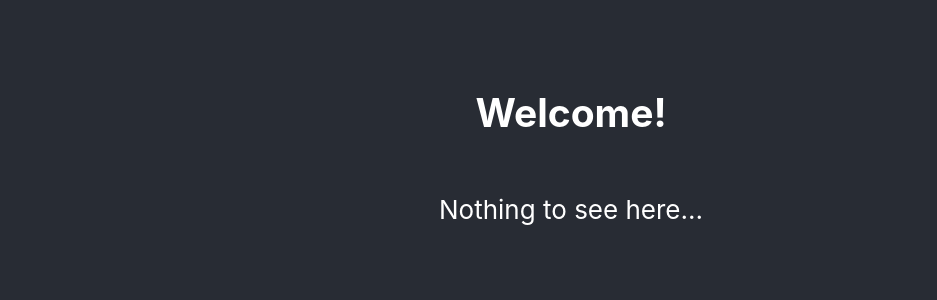
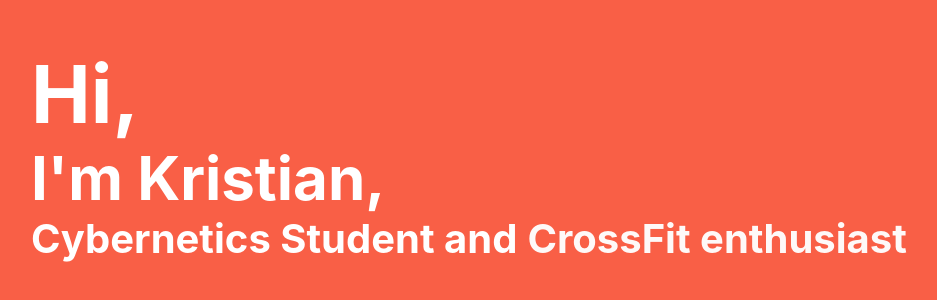
Before and after one commit to jegerud/jegerud.github.io, a React (Create React App) app: page / in a window 1280 px wide. Shown: the part 246-546 px from the top of the page, without its empty margins (69-1006 px from the left). Built offline with nearby package versions, Linux system fonts and the light colour scheme; the HTML template or start-up script is replaced by a standard one.

Commit message:
Some decent work done

```diff
--- a/package.json
+++ b/package.json
@@ -4,6 +4,7 @@
   "version": "0.1.0",
   "private": true,
   "dependencies": {
+    "@fullpage/react-fullpage": "^0.1.27",
     "@testing-library/jest-dom": "^5.16.5",
     "@testing-library/react": "^13.3.0",
     "@testing-library/user-event": "^13.5.0",
@@ -11,9 +12,13 @@
     "@types/node": "^16.11.51",
     "@types/react": "^18.0.17",
     "@types/react-dom": "^18.0.6",
+    "date-since": "^1.0.0",
     "react": "^18.2.0",
     "react-dom": "^18.2.0",
+    "react-full-page-scroller": "^0.1.6",
+    "react-full-screen": "^1.1.1",
     "react-scripts": "5.0.1",
+    "styled-components": "^5.3.5",
     "typescript": "^4.7.4",
     "web-vitals": "^2.1.4"
   },
@@ -44,6 +49,7 @@
     ]
   },
   "devDependencies": {
+    "@types/styled-components": "^5.1.26",
     "gh-pages": "^4.0.0"
   }
 }
--- a/src/App.css
+++ /dev/null
@@ -1,38 +0,0 @@
-.App {
-  text-align: center;
-}
-
-.App-logo {
-  height: 40vmin;
-  pointer-events: none;
-}
-
-@media (prefers-reduced-motion: no-preference) {
-  .App-logo {
-    animation: App-logo-spin infinite 20s linear;
-  }
-}
-
-.App-header {
-  background-color: #282c34;
-  min-height: 100vh;
-  display: flex;
-  flex-direction: column;
-  align-items: center;
-  justify-content: center;
-  font-size: calc(10px + 2vmin);
-  color: white;
-}
-
-.App-link {
-  color: #61dafb;
-}
-
-@keyframes App-logo-spin {
-  from {
-    transform: rotate(0deg);
-  }
-  to {
-    transform: rotate(360deg);
-  }
-}
--- a/src/App.tsx
+++ b/src/App.tsx
@@ -1,15 +1,25 @@
-import React from 'react';
-import './App.css';
+import React from "react";
+import styled from "styled-components";
+import { About } from "./pages/about";
+import { Home } from "./pages/home";
+import { Contact } from "./pages/contact";
+import { Projects } from "./pages/projects";
 
 function App() {
   return (
-    <div className="App">
-      <header className="App-header">
-        <h2>Welcome!</h2>
-        <p>Nothing to see here...</p>
-      </header>
-    </div>
+    <AppContainer>
+      <Home />
+      <About />
+      <Projects />
+      <Contact />
+    </AppContainer>
   );
 }
 
+const AppContainer = styled.div`
+  height: 100vh;
+  scroll-snap-type: y mandatory;
+  overflow: auto;
+`;
+
 export default App;
--- /dev/null
+++ b/src/pages/about.tsx
@@ -0,0 +1,70 @@
+import React from "react";
+import styled from "styled-components";
+
+export function About() {
+  return (
+    <AboutContainer>
+      <AboutHeader>
+        <InnerHeader>About</InnerHeader>
+        <Content>
+          My name is Kristian Jegerud, and I am {getYearSince()} years old. I am
+          originally from Skotterud in Eidskog, but currently lives in Trondheim
+          for studies. Free time is used for CrossFit, the outdoors and playing
+          the accordion.
+        </Content>
+        <div>
+          <SubHeader>Studies</SubHeader>
+          <Content>
+            I have completed a 3-year bachelor's study in computer science at
+            NTNU Gjøvik, giving me a solid basis within web development,
+            mathematics and programming. I'm currently studying Industrial
+            Cybernetics at NTNU, a 2 year master program that gives a solid
+            basis with theoretical and practical knowledge in observing and
+            management of dynamic systems. I have chosen to spread the master
+            program over 3 years, making space for me to dive deeper into
+            subject areas I am interested in.
+          </Content>
+        </div>
+      </AboutHeader>
+    </AboutContainer>
+  );
+}
+
+const AboutContainer = styled.div`
+  scroll-snap-align: start;
+  height: 100vh;
+  background-color: #8ce06e;
+`;
+
+const AboutHeader = styled.header`
+  min-height: 100vh;
+  display: flex;
+  flex-direction: column;
+  align-items: flex-start;
+  justify-content: center;
+  padding-left: 150px;
+  padding-right: 150px;
+  font-size: calc(10px + 2vmin);
+  color: white;
+`;
+
+const InnerHeader = styled.h1`
+  font-size: 80px;
+`;
+
+const SubHeader = styled.h2`
+  font-size: 40px;
+`;
+
+const Content = styled.p`
+  font-size: 16px;
+`;
+
+function getYearSince() {
+  const birth = new Date("April 3, 1998 17:00:00");
+  const current = new Date();
+  var since = current.getFullYear() - birth.getFullYear();
+  if (current.getMonth < birth.getMonth) since--;
+  // console.log(current - birth);
+  return since;
+}
--- /dev/null
+++ b/src/pages/contact.tsx
@@ -0,0 +1,40 @@
+import React from "react";
+import styled from "styled-components";
+
+export function Contact() {
+  return (
+    <ContactContainer>
+      <ContactHeader>
+        <InnerHeader>Contact</InnerHeader>
+        <SubHeader>Just in case...</SubHeader>
+      </ContactHeader>
+    </ContactContainer>
+  );
+}
+
+const ContactContainer = styled.div`
+  scroll-snap-align: start;
+  height: 100vh;
+  background-color: #6ee0b2;
+`;
+
+const ContactHeader = styled.header`
+  min-height: 100vh;
+  display: flex;
+  flex-direction: column;
+  align-items: flex-start;
+  justify-content: center;
+  padding-left: 150px;
+  padding-right: 150px;
+  font-size: calc(10px + 2vmin);
+  color: white;
+`;
+
+const InnerHeader = styled.h1`
+  font-size: 80px;
+  margin-bottom: -10px;
+`;
+
+const SubHeader = styled.h2`
+  font-size: 30px;
+`;
--- /dev/null
+++ b/src/pages/home.tsx
@@ -0,0 +1,104 @@
+import React, { useEffect, useState } from "react";
+import styled from "styled-components";
+
+export function Home() {
+  const contents = [
+    "AI enthusiast",
+    "Medical Science enthusiast",
+    "CrossFit enthusiast",
+    "Music enthusiast",
+    "Outdoors enthusiast",
+  ];
+  const [index, setIndex] = useState(0);
+  const [content, setContent] = useState(contents[index]);
+
+  useEffect(() => {
+    const interval = setInterval(() => {
+      var newIndex = index;
+      newIndex++;
+      if (newIndex > contents.length - 1) newIndex = 0;
+
+      setIndex(newIndex);
+      setContent(contents[newIndex]);
+    }, 2000);
+    return () => clearInterval(interval);
+  });
+
+  return (
+    <HomeContainer>
+      <HomeHeader>
+        <TopHeader>Hi,</TopHeader>
+        <SubHeader>I'm Kristian,</SubHeader>
+        <InnerHeader>
+          <Unanimated>Cybernetics Student and</Unanimated>
+          <Animated>{content}</Animated>
+        </InnerHeader>
+      </HomeHeader>
+    </HomeContainer>
+  );
+}
+
+const HomeContainer = styled.div`
+  background-color: #f95f46;
+  scroll-snap-align: start;
+  height: 100vh;
+  padding-left: 100px;
+  padding-right: 100px;
+`;
+
+const HomeHeader = styled.header`
+  min-height: 100vh;
+  display: flex;
+  flex-direction: column;
+  align-items: flex-start;
+  justify-content: center;
+  font-size: calc(10px + 2vmin);
+  color: white;
+`;
+
+const TopHeader = styled.h1`
+  ${ResetHeaders()};
+  font-size: 80px;
+`;
+
+const SubHeader = styled.h2`
+  ${ResetHeaders()};
+  font-size: 60px;
+`;
+
+const InnerHeader = styled.h3`
+  ${ResetHeaders()};
+  font-size: 40px;
+  display: flex;
+  flex-direction: row;
+`;
+
+const Unanimated = styled.div``;
+
+const Animated = styled.div`
+  margin-left: 10px;
+  margin-right: 10px;
+  animation: openclose 2s ease-in-out infinite;
+
+  @keyframes openclose {
+    0% {
+      opacity: 0;
+    }
+    20% {
+      opacity: 0.7;
+    }
+    60% {
+      opacity: 1;
+    }
+    95% {
+      opacity: 0.9;
+    }
+    100% {
+      opacity: 0.1;
+    }
+  }
+`;
+
+function ResetHeaders() {
+  return "margin: 0px;";
+}
--- /dev/null
+++ b/src/pages/projects.tsx
@@ -0,0 +1,40 @@
+import React from "react";
+import styled from "styled-components";
+
+export function Projects() {
+  return (
+    <ProjectsContainer>
+      <ProjectsHeader>
+        <InnerHeader>Projects</InnerHeader>
+        <SubHeader>Just in case...</SubHeader>
+      </ProjectsHeader>
+    </ProjectsContainer>
+  );
+}
+
+const ProjectsContainer = styled.div`
+  scroll-snap-align: start;
+  height: 100vh;
+  background-color: #fbb1ff;
+`;
+
+const ProjectsHeader = styled.header`
+  min-height: 100vh;
+  display: flex;
+  flex-direction: column;
+  align-items: flex-end;
+  justify-content: center;
+  padding-left: 150px;
+  padding-right: 150px;
+  font-size: calc(10px + 2vmin);
+  color: white;
+`;
+
+const InnerHeader = styled.h1`
+  font-size: 80px;
+  margin-bottom: -10px;
+`;
+
+const SubHeader = styled.h2`
+  font-size: 30px;
+`;
```
Also changed, not shown: 1 other file (tests, documents, lock files or other folders).
